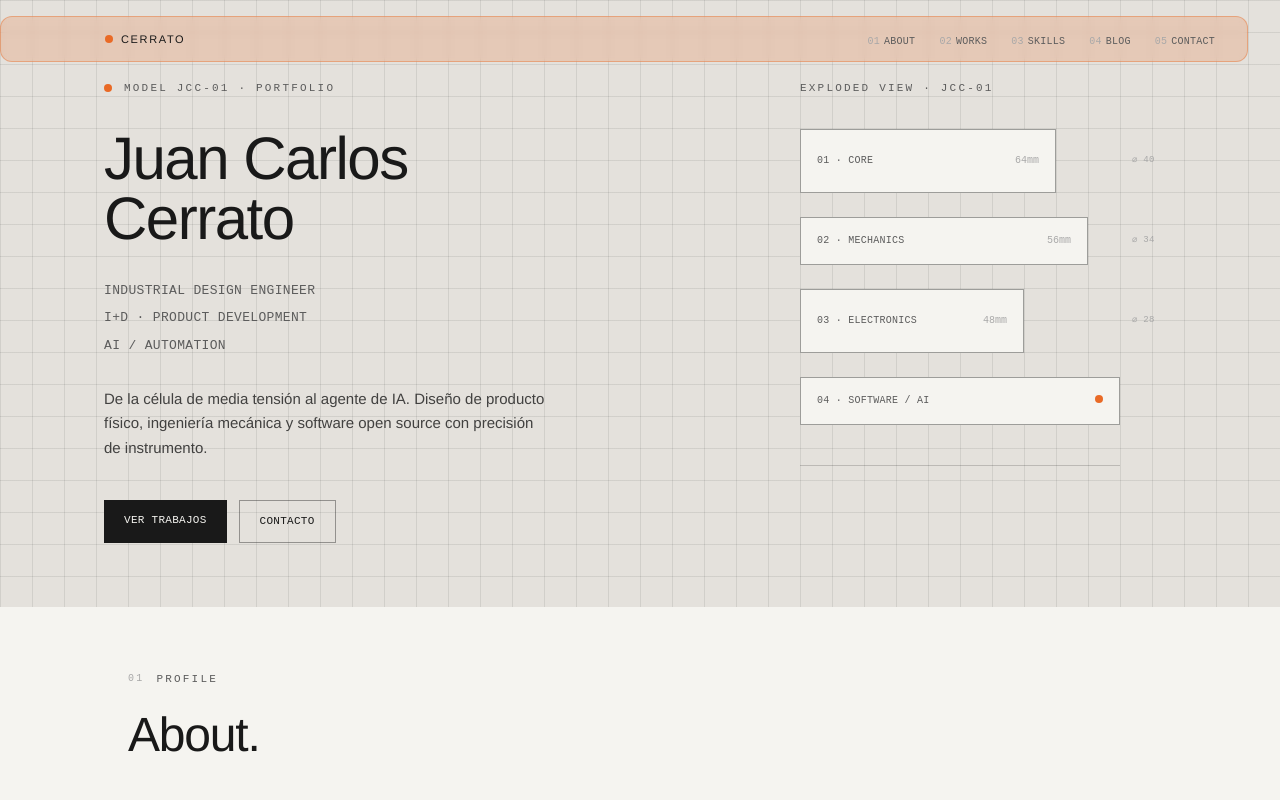
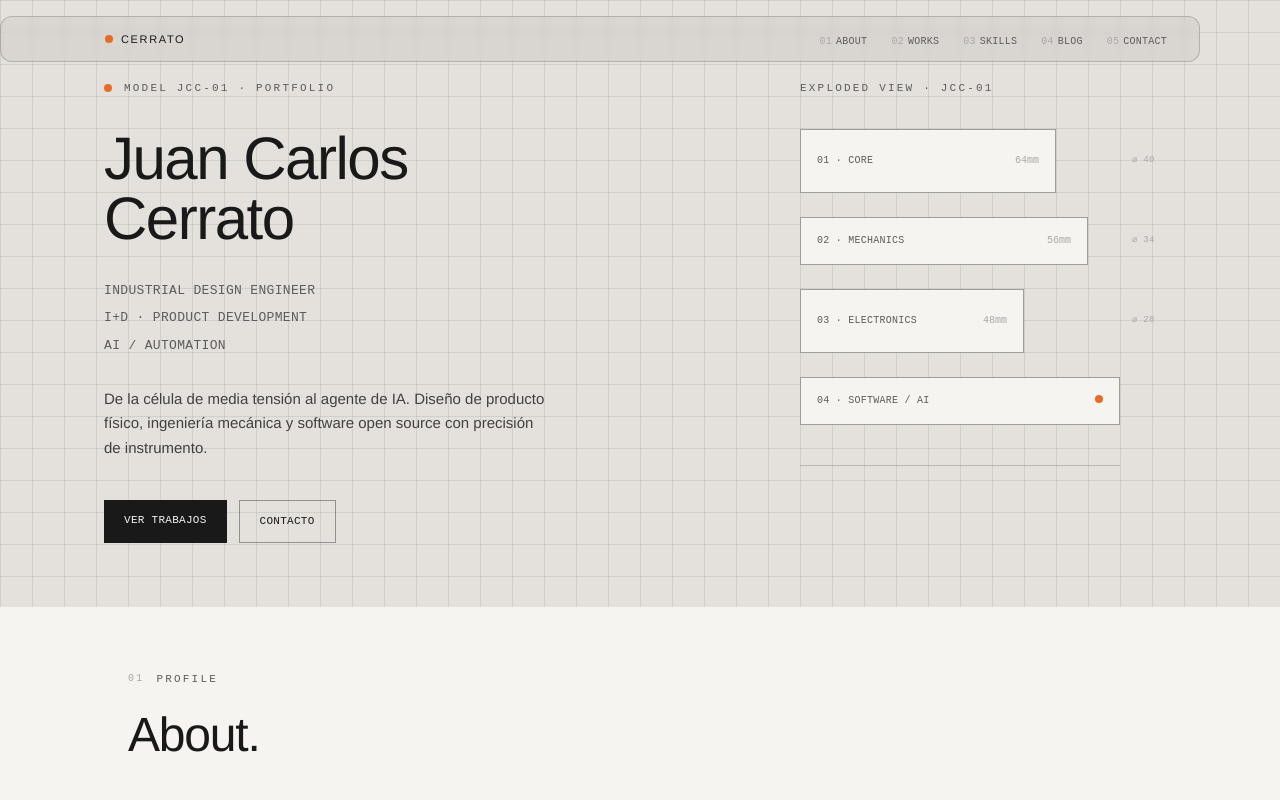
Before and after one commit to juankrider/juankrider.github.io, a Next.js app: page / in a window 1280 px wide. Shown: the top 800 px of the page. Built offline with nearby package versions, Linux system fonts and the light colour scheme.

Commit message:
Navbar: ancho 1200px centrado (600px a cada lado), color negro/ink

```diff
--- a/src/components/Navbar.tsx
+++ b/src/components/Navbar.tsx
@@ -14,7 +14,7 @@ export default function Navbar() {
   const [mobileOpen, setMobileOpen] = useState(false);
 
   return (
-    <header className="fixed top-4 z-50 w-full max-w-[calc(100%-2rem)] mx-auto rounded-xl border border-signal/40 bg-signal/20 backdrop-blur-sm">
+    <header className="fixed top-4 z-50 w-full max-w-[1200px] mx-auto rounded-xl border border-ink/20 bg-ink/5 backdrop-blur-sm">
       <nav className="flex h-11 items-center justify-between px-4 md:px-8 lg:pl-[104px] lg:pr-8">
         <a href="#" className="flex items-center gap-2">
           {/* Punto de "power" — funcional, never decorativo */}
@@ -50,7 +50,7 @@ export default function Navbar() {
       </nav>
 
       {mobileOpen && (
-        <div className="border-t border-signal/30 bg-signal/15 rounded-b-xl md:hidden">
+        <div className="border-t border-ink/20 bg-ink/5 rounded-b-xl md:hidden">
           <ul className="flex flex-col px-6 py-2">
             {navLinks.map((link) => (
               <li key={link.href}>
```
